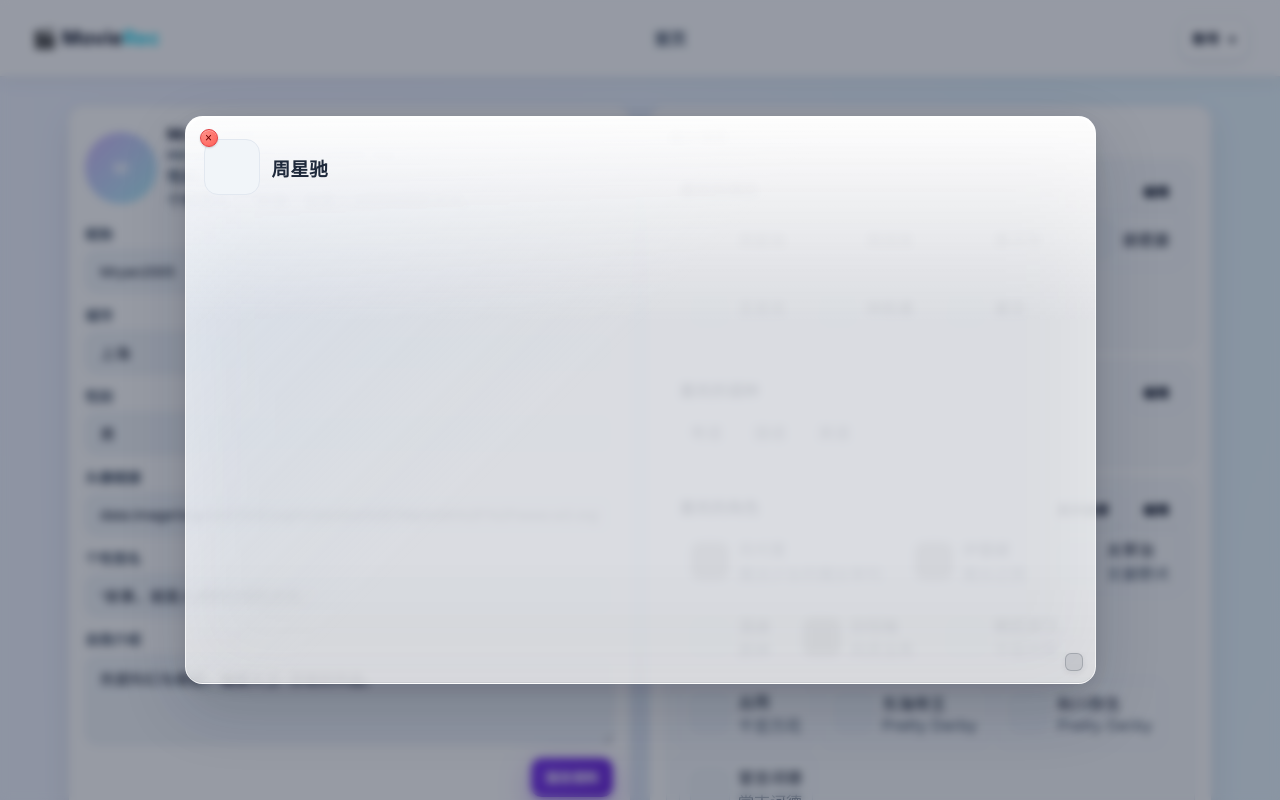
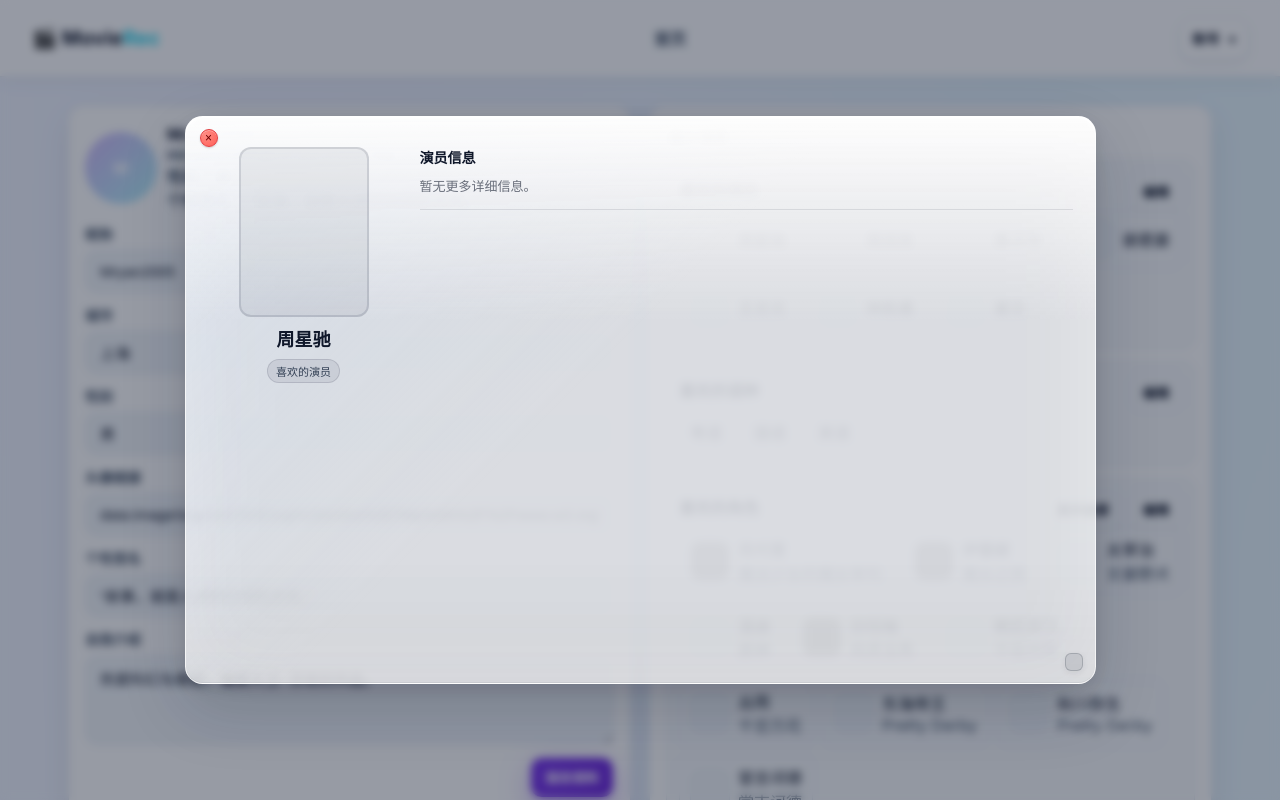
Before and after one commit to Mryan2005/Movie-Recommendation-System, a Vue app in the folder NodejsFrontend/: page /profile in a window 1280 px wide. Both pictures are taken after a click on the button "周星驰". Shown: the top 800 px of the page. Built offline with nearby package versions, Linux system fonts and the light colour scheme; grey boxes are pictures that could not be loaded.

Commit message:
feat: rebuild profile detail modal to match actor/role two-column format
Agent-Logs-Url: https://github.com/Mryan2005/Movie-Recommendation-System/sessions/485f6bf0-e956-4f15-8201-d5e7b846ae71

Co-authored-by: Mryan2005 <40586009+Mryan2005@users.noreply.github.com>

```diff
--- a/NodejsFrontend/src/views/ProfileView.vue
+++ b/NodejsFrontend/src/views/ProfileView.vue
@@ -327,27 +327,7 @@ const removeMovie = (index) => likedMovies.value.splice(index, 1)
 const openDetail = (type, item) => {
   if (!item) return
   resetModalSize()
-  const detail = {
-    image: item.image || '',
-    title: item.name || item.title,
-    subtitle: '',
-    meta: '',
-  }
-  if (type === 'actor') {
-    detail.subtitle = '喜欢的演员'
-  } else if (type === 'language') {
-    detail.subtitle = '喜欢的语种'
-  } else if (type === 'role') {
-    detail.subtitle = '喜欢的角色'
-    detail.meta = item.from
-  } else if (type === 'cos') {
-    detail.subtitle = '想 cos 的角色'
-    detail.meta = item.from
-  } else if (type === 'movie') {
-    detail.subtitle = '看过且喜欢的电影'
-    detail.meta = [item.genre, item.language, item.type].filter(Boolean).join(' · ')
-  }
-  detailModal.value = detail
+  detailModal.value = { type, item }
 }
 
 const closeDetail = () => {
@@ -858,17 +838,92 @@ onBeforeUnmount(() => {
   </div>
 
   <div v-if="detailModal" class="detail-backdrop" @click.self="closeDetail">
-    <div class="detail-modal" :style="detailModalStyle">
+    <div class="detail-modal pd-modal" :style="detailModalStyle">
       <button class="close-btn" type="button" aria-label="关闭" @click="closeDetail">
         <span aria-hidden="true">×</span>
       </button>
-      <div class="detail-header">
-        <div class="thumb large" :style="{ backgroundImage: detailModal.image ? `url(${detailModal.image})` : '' }"></div>
-        <div>
-          <h3 style="margin: 4px 0">{{ detailModal.title }}</h3>
-          <p class="muted" v-if="detailModal.meta">{{ detailModal.meta }}</p>
+
+      <!-- ── Actor ── -->
+      <div v-if="detailModal.type === 'actor'" class="pd-inner">
+        <div class="pd-left">
+          <div class="pd-photo" :style="{ backgroundImage: `url(${detailModal.item.image})` }"></div>
+          <h3 class="pd-name">{{ detailModal.item.name }}</h3>
+          <div class="pd-tags">
+            <span class="pd-tag">喜欢的演员</span>
+          </div>
+        </div>
+        <div class="pd-right">
+          <div class="pd-section pd-section-sep">
+            <h4 class="pd-section-head">演员信息</h4>
+            <p class="pd-body-text">暂无更多详细信息。</p>
+          </div>
         </div>
       </div>
+
+      <!-- ── Role / Cos ── -->
+      <div v-else-if="detailModal.type === 'role' || detailModal.type === 'cos'" class="pd-inner">
+        <div class="pd-left">
+          <div class="pd-photo" :style="{ backgroundImage: `url(${detailModal.item.image})` }"></div>
+          <h3 class="pd-name">{{ detailModal.item.name }}</h3>
+          <div class="pd-identity">
+            <div class="pd-id-row">
+              <span class="pd-id-label">来源</span>
+              <span>{{ detailModal.item.from }}</span>
+            </div>
+          </div>
+          <div class="pd-tags">
+            <span class="pd-tag">{{ detailModal.type === 'cos' ? '想 cos 的角色' : '喜欢的角色' }}</span>
+          </div>
+        </div>
+        <div class="pd-right">
+          <div class="pd-section pd-section-sep">
+            <h4 class="pd-section-head">角色信息</h4>
+            <p class="pd-body-text">暂无更多详细信息。</p>
+          </div>
+        </div>
+      </div>
+
+      <!-- ── Movie ── -->
+      <div v-else-if="detailModal.type === 'movie'" class="pd-inner">
+        <div class="pd-left">
+          <div class="pd-poster" :style="{ backgroundImage: `url(${detailModal.item.image})` }"></div>
+          <div class="pd-tags">
+            <span
+              v-for="tag in [detailModal.item.genre, detailModal.item.language, detailModal.item.type].filter(Boolean)"
+              :key="tag"
+              class="pd-tag"
+            >{{ tag }}</span>
+          </div>
+        </div>
+        <div class="pd-right">
+          <div class="pd-section pd-section-sep">
+            <h2 class="pd-title">{{ detailModal.item.title }}</h2>
+            <p class="pd-meta">{{ [detailModal.item.genre, detailModal.item.language, detailModal.item.type].filter(Boolean).join(' · ') }}</p>
+          </div>
+          <div class="pd-section">
+            <h4 class="pd-section-head">看过且喜欢的电影</h4>
+            <p class="pd-body-text">暂无更多详细信息。</p>
+          </div>
+        </div>
+      </div>
+
+      <!-- ── Language / fallback ── -->
+      <div v-else class="pd-inner">
+        <div class="pd-left">
+          <div class="pd-photo" :style="{ backgroundImage: `url(${detailModal.item.image})` }"></div>
+          <h3 class="pd-name">{{ detailModal.item.name }}</h3>
+          <div class="pd-tags">
+            <span class="pd-tag">喜欢的语种</span>
+          </div>
+        </div>
+        <div class="pd-right">
+          <div class="pd-section pd-section-sep">
+            <h4 class="pd-section-head">语种信息</h4>
+            <p class="pd-body-text">暂无更多详细信息。</p>
+          </div>
+        </div>
+      </div>
+
       <div class="resize-handle" @mousedown="startResize"></div>
     </div>
   </div>
@@ -958,3 +1013,151 @@ onBeforeUnmount(() => {
     </div>
   </div>
 </template>
+
+<style scoped>
+/* ── Profile detail modal — two-column layout ── */
+.pd-modal {
+  overflow: hidden;
+  display: flex;
+  flex-direction: column;
+}
+
+.pd-inner {
+  display: flex;
+  gap: 16px;
+  height: 100%;
+  padding-top: 8px;
+  overflow: hidden;
+}
+
+/* ── Left column ── */
+.pd-left {
+  width: 200px;
+  flex-shrink: 0;
+  display: flex;
+  flex-direction: column;
+  align-items: center;
+  gap: 8px;
+  overflow-y: auto;
+  scrollbar-width: thin;
+  scrollbar-color: rgba(15, 23, 42, 0.2) transparent;
+}
+
+.pd-photo {
+  width: 130px;
+  height: 170px;
+  border-radius: 12px;
+  background-size: cover;
+  background-position: center;
+  background-color: rgba(15, 23, 42, 0.06);
+  border: 2px solid rgba(15, 23, 42, 0.12);
+  flex-shrink: 0;
+}
+
+.pd-poster {
+  width: 130px;
+  height: 185px;
+  border-radius: 10px;
+  background-size: cover;
+  background-position: center;
+  background-color: rgba(15, 23, 42, 0.06);
+  border: 2px solid rgba(15, 23, 42, 0.12);
+  flex-shrink: 0;
+}
+
+.pd-name {
+  margin: 0;
+  font-size: 18px;
+  font-weight: 800;
+  color: #0f172a;
+  text-align: center;
+}
+
+.pd-identity {
+  width: 100%;
+  display: flex;
+  flex-direction: column;
+  gap: 5px;
+  border-top: 1px solid rgba(15, 23, 42, 0.10);
+  border-bottom: 1px solid rgba(15, 23, 42, 0.10);
+  padding: 8px 0;
+}
+
+.pd-id-row {
+  display: flex;
+  gap: 6px;
+  font-size: 12px;
+  color: rgba(15, 23, 42, 0.80);
+  justify-content: space-between;
+  align-items: flex-start;
+}
+
+.pd-id-label {
+  color: rgba(15, 23, 42, 0.45);
+  flex-shrink: 0;
+}
+
+.pd-tags {
+  display: flex;
+  flex-wrap: wrap;
+  gap: 4px;
+  justify-content: center;
+}
+
+.pd-tag {
+  padding: 3px 8px;
+  border-radius: 999px;
+  background: rgba(15, 23, 42, 0.07);
+  border: 1px solid rgba(15, 23, 42, 0.12);
+  font-size: 11px;
+  color: #334155;
+}
+
+/* ── Right column ── */
+.pd-right {
+  flex: 1;
+  min-width: 0;
+  overflow-y: auto;
+  display: flex;
+  flex-direction: column;
+  gap: 14px;
+  padding-right: 4px;
+  scrollbar-width: thin;
+  scrollbar-color: rgba(15, 23, 42, 0.2) transparent;
+}
+
+.pd-section {
+  padding-bottom: 12px;
+}
+
+.pd-section-sep {
+  border-bottom: 1px solid rgba(15, 23, 42, 0.10);
+}
+
+.pd-section-head {
+  margin: 0 0 8px;
+  font-size: 14px;
+  font-weight: 700;
+  color: #0f172a;
+}
+
+.pd-title {
+  margin: 0 0 4px;
+  font-size: 22px;
+  font-weight: 800;
+  color: #0f172a;
+}
+
+.pd-meta {
+  margin: 0;
+  font-size: 13px;
+  color: rgba(15, 23, 42, 0.55);
+}
+
+.pd-body-text {
+  margin: 0;
+  font-size: 13px;
+  line-height: 1.7;
+  color: rgba(15, 23, 42, 0.60);
+}
+</style>
```
